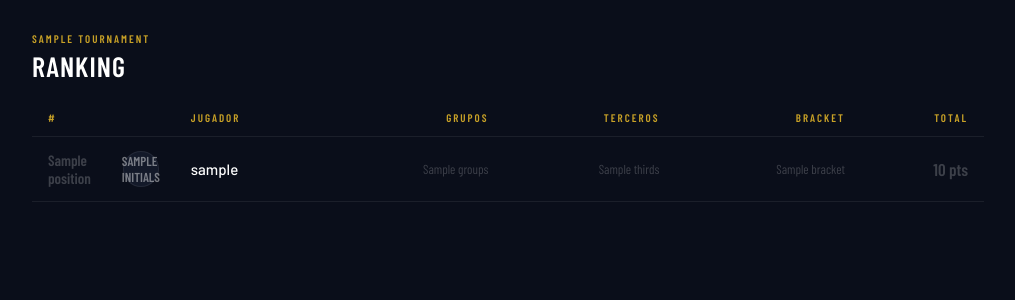
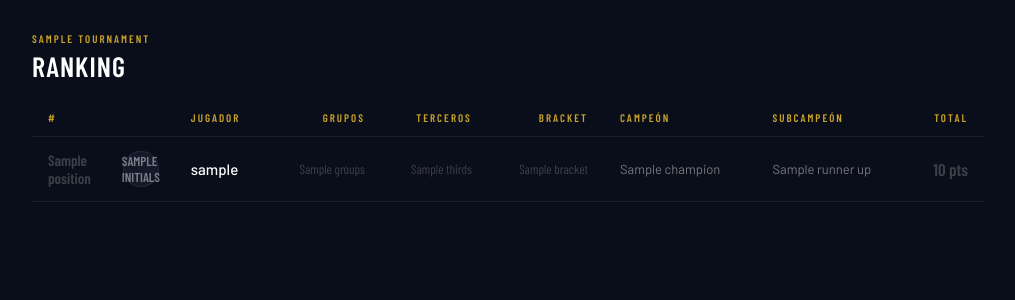
Before and after one commit to yamilpalmiero/maldinis, a Django app: template app/predictions/templates/predictions/ranking.html in a window 1280 px wide. Shown: the part 56-356 px from the top of the page, without its empty margins (132-1147 px from the left). Run offline with Django 5.2, Linux system fonts and the light colour scheme; tables that the repository leaves empty hold one stand-in row (values such as "Sample post"); the template is opened without the code that fills it: values that come from a table or form of the project are taken from there, most other values are stand-ins (such as "Sample title", 1, 10 or a date in 2020); parts of the project's set-up code (start-up, migrations or seed data) failed here and were passed over.

Commit message:
feat(ranking): muestra campeón y subcampeón predichos en la tabla
- views.py (ranking): para cada miembro obtiene champion (predicted_winner
  de la Final) y runner_up (el ganador de la Semi que NO es el campeón).
  Una sola query adicional para todas las predicciones SF+Final del torneo.
- ranking.html: dos columnas nuevas "Campeón" / "Subcampeón" entre Bracket
  y Total, con bandera (flagcdn.com) + nombre o "—" si el dato no existe.
- test_end_to_end.py: clase RankingFinalPicksTest (8 tests) que cubre
  predicción completa, Final sin Semis, sin predicciones, aislamiento
  por torneo y presencia de banderas/nombres en el HTML.

Co-Authored-By: Claude Sonnet 4.6 <noreply@anthropic.com>

```diff
--- a/app/predictions/templates/predictions/ranking.html
+++ b/app/predictions/templates/predictions/ranking.html
@@ -1,4 +1,5 @@
 {% extends 'base.html' %}
+{% load flag_tags %}
 
 {% block title %}Ranking — Mundial 2026{% endblock %}
 
@@ -116,6 +117,27 @@
     .ranking-row.is-me { background: var(--gold-subtle); }
     .ranking-row.is-me:hover { background: var(--gold-subtle); }
 
+    .rank-final-pick {
+        display: flex;
+        align-items: center;
+        gap: 8px;
+        white-space: nowrap;
+        font-size: 13px;
+        color: var(--text-secondary);
+    }
+
+    .rank-final-pick img {
+        width: 22px;
+        height: auto;
+        border-radius: 2px;
+        flex-shrink: 0;
+    }
+
+    .rank-final-empty {
+        color: var(--text-muted);
+        font-size: 14px;
+    }
+
     .empty-state {
         text-align: center;
         padding: 60px 0;
@@ -143,6 +165,8 @@
             <th class="right col-breakdown">Grupos</th>
             <th class="right col-breakdown">Terceros</th>
             <th class="right col-breakdown">Bracket</th>
+            <th>Campeón</th>
+            <th>Subcampeón</th>
             <th class="right">Total</th>
         </tr>
     </thead>
@@ -162,6 +186,28 @@
             <td class="rank-breakdown col-breakdown">{{ item.score.groups }}</td>
             <td class="rank-breakdown col-breakdown">{{ item.score.thirds }}</td>
             <td class="rank-breakdown col-breakdown">{{ item.score.bracket }}</td>
+            <td>
+                {% if item.champion %}
+                {% flag_url item.champion.code 32 as champ_flag %}
+                <div class="rank-final-pick">
+                    {% if champ_flag %}<img src="{{ champ_flag }}" alt="">{% endif %}
+                    <span>{{ item.champion.name }}</span>
+                </div>
+                {% else %}
+                <span class="rank-final-empty">—</span>
+                {% endif %}
+            </td>
+            <td>
+                {% if item.runner_up %}
+                {% flag_url item.runner_up.code 32 as runner_flag %}
+                <div class="rank-final-pick">
+                    {% if runner_flag %}<img src="{{ runner_flag }}" alt="">{% endif %}
+                    <span>{{ item.runner_up.name }}</span>
+                </div>
+                {% else %}
+                <span class="rank-final-empty">—</span>
+                {% endif %}
+            </td>
             <td class="rank-pts">{{ item.score.total }} pts</td>
         </tr>
         {% endfor %}
```
Also changed, not shown: app/predictions/tests/test_end_to_end.py (+124 -0 lines), app/predictions/views.py (+49 -8 lines).
